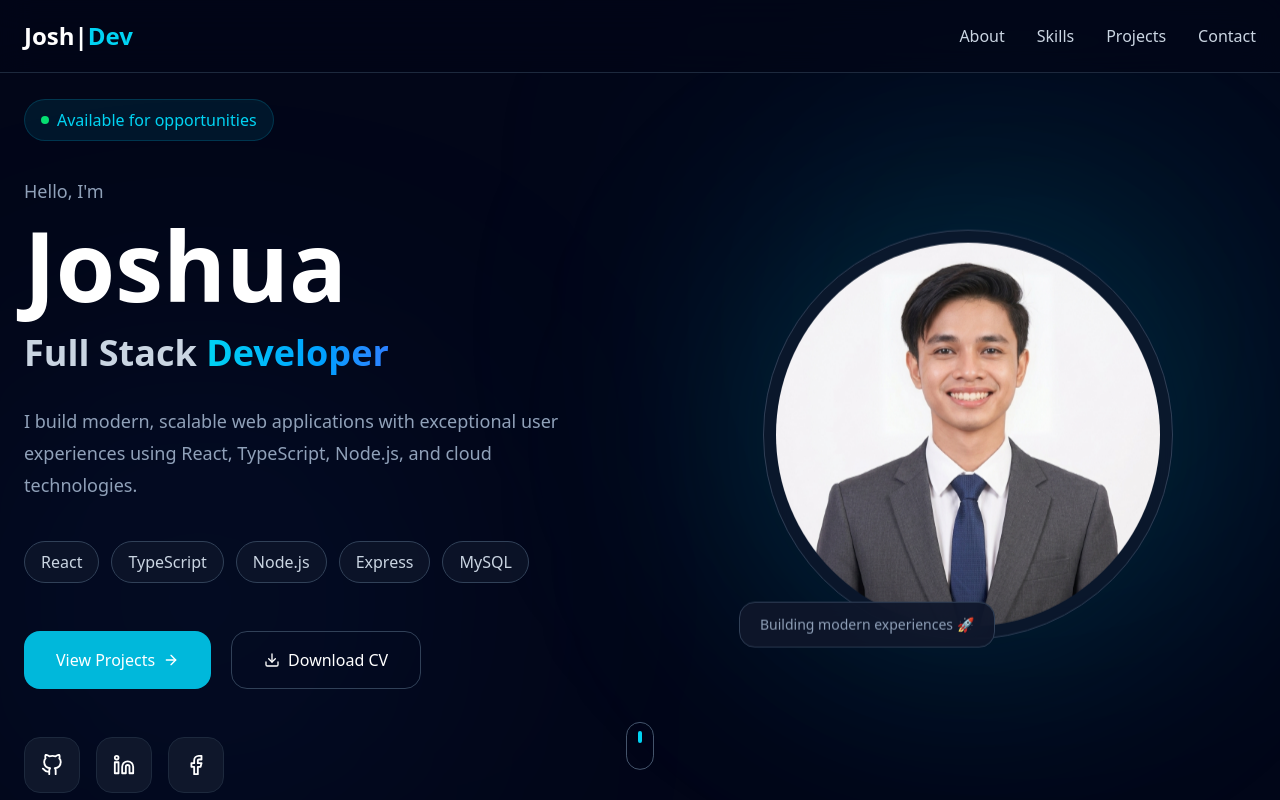
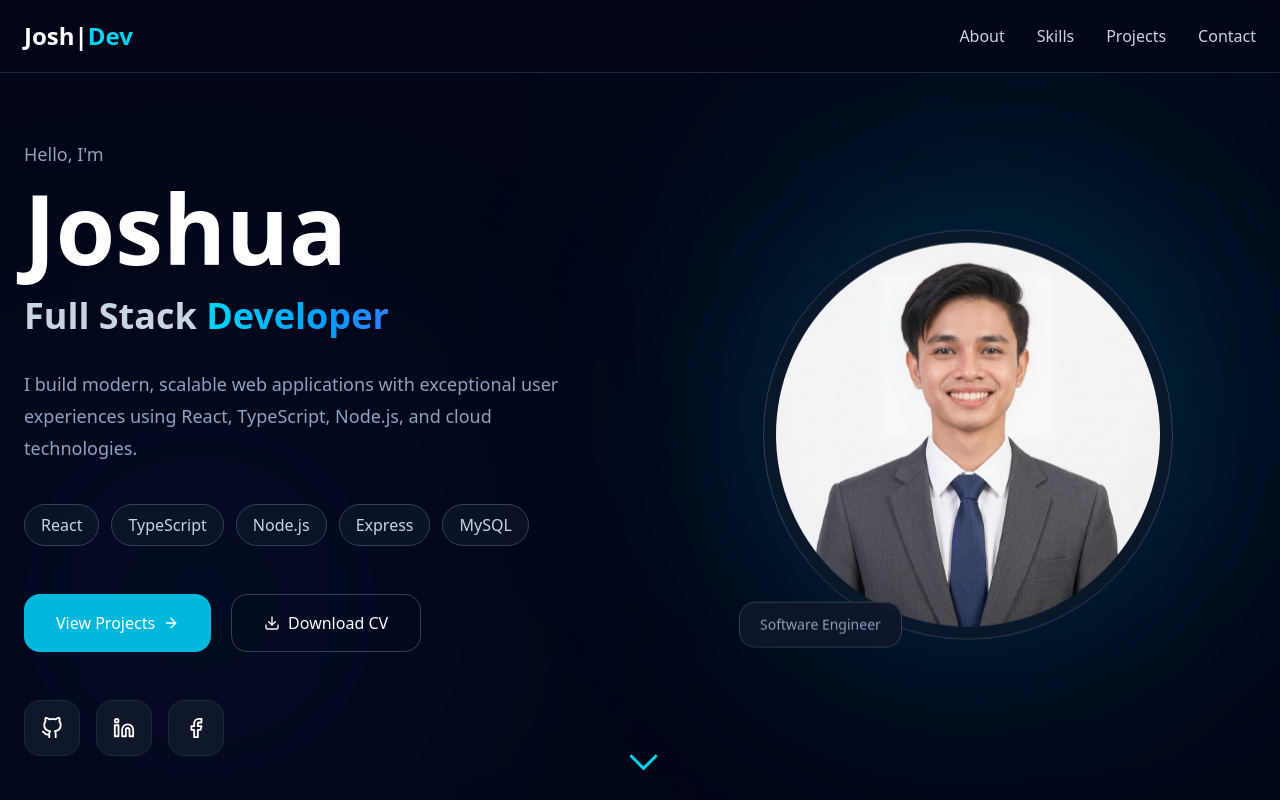
Before and after one commit to joshuazpedragosa/josh-dev-portfolio, a React (Vite) app: page / in a window 1280 px wide. Shown: the top 800 px of the page. Built offline with nearby package versions, Linux system fonts and the light colour scheme.

Commit message:
Update badges

```diff
--- a/src/components/Hero.tsx
+++ b/src/components/Hero.tsx
@@ -4,18 +4,12 @@
   FiDownload,
   FiFacebook,
   FiGithub,
-  FiLinkedin
+  FiLinkedin,
 } from "react-icons/fi";
 
 import myImg from "./../assets/jzp.png";
 
-const techStack = [
-  "React",
-  "TypeScript",
-  "Node.js",
-  "Express",
-  "MySQL",
-];
+const techStack = ["React", "TypeScript", "Node.js", "Express", "MySQL"];
 
 export default function Hero() {
   return (
@@ -31,52 +25,22 @@
           animate={{ opacity: 1, y: 0 }}
           transition={{ duration: 0.8 }}
         >
-          {/* Badge */}
-          <motion.div
-            animate={{ y: [0, -5, 0] }}
-            transition={{
-              duration: 3,
-              repeat: Infinity,
-            }}
-            className="
-              inline-flex
-              items-center
-              gap-2
-              px-4
-              py-2
-              rounded-full
-              bg-cyan-500/10
-              border
-              border-cyan-500/20
-              text-cyan-400
-              mb-8
-            "
-          >
-            <span className="w-2 h-2 rounded-full bg-green-400" />
-            Available for opportunities
-          </motion.div>
-
-          <p className="text-slate-400 text-lg">
-            Hello, I'm
-          </p>
+          <p className="text-slate-400 text-lg">Hello, I'm</p>
 
           <h1 className="mt-3 text-6xl md:text-7xl lg:text-8xl font-black leading-none">
             Joshua
           </h1>
 
           <h2 className="mt-5 text-3xl md:text-4xl font-bold">
-            <span className="text-slate-300">
-              Full Stack
-            </span>{" "}
+            <span className="text-slate-300">Full Stack</span>{" "}
             <span className="bg-gradient-to-r from-cyan-400 to-blue-500 bg-clip-text text-transparent">
               Developer
             </span>
           </h2>
 
           <p className="mt-8 text-slate-400 text-lg leading-8 max-w-2xl">
-            I build modern, scalable web applications
-            with exceptional user experiences using
-            React, TypeScript, Node.js, and cloud
+            I build modern, scalable web applications with exceptional user
+            experiences using React, TypeScript, Node.js, and cloud
             technologies.
           </p>
 
@@ -129,7 +93,7 @@
               onClick={() =>
                 window.open(
                   "https://drive.google.com/file/d/1BsQW5XvxEnNWdL8lVViji1feVvi1dsg_/view?usp=sharing",
-                  "_blank"
+                  "_blank",
                 )
               }
               className="
@@ -281,9 +245,7 @@
                 border-slate-700
               "
             >
-              <p className="text-sm text-slate-400">
-                Building modern experiences 🚀
-              </p>
+              <p className="text-sm text-slate-400">Software Engineer</p>
             </motion.div>
           </motion.div>
         </motion.div>
@@ -306,8 +268,8 @@
           hidden md:block
         "
       >
-        <div className="w-7 h-12 rounded-full border border-slate-600 flex justify-center">
-          <div className="w-1 h-3 bg-cyan-400 rounded-full mt-2" />
+        <div className="flex justify-center">
+          <div className="w-5 h-5 border-r-[3px] border-b-[3px] border-cyan-400 rotate-45 animate-bounce" />
         </div>
       </motion.div>
     </section>
```
